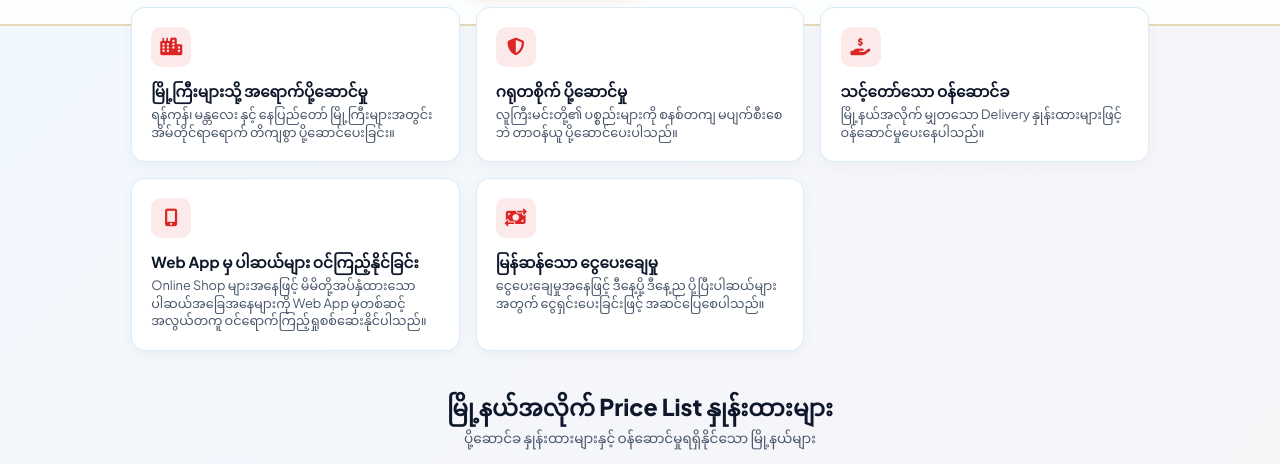
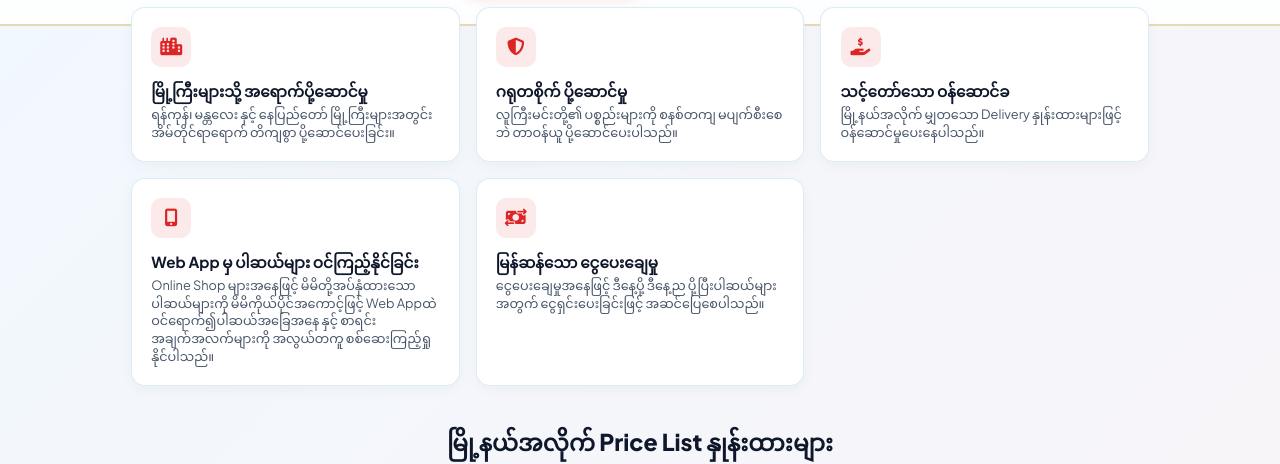
Before and after one commit to nyein16/Easy-Go-, a plain HTML site: page index.html in a window 1280 px wide. Shown: the part 326-790 px from the top of the page. Drawn offline with Linux system fonts and the light colour scheme; a web font is replaced by a local one.

Commit message:
Add files via upload

```diff
--- a/index.html
+++ b/index.html
@@ -438,7 +438,7 @@
           <i class="fa-solid fa-mobile-screen-button"></i>
         </div>
         <h3>Web App မှ ပါဆယ်များ ဝင်ကြည့်နိုင်ခြင်း</h3>
-        <p>Online Shop များအနေဖြင့် မိမိတို့အပ်နှံထားသော ပါဆယ်အခြေအနေများကို Web App မှတစ်ဆင့် အလွယ်တကူ ဝင်ရောက်ကြည့်ရှုစစ်ဆေးနိုင်ပါသည်။</p>
+        <p>Online Shop များအနေဖြင့် မိမိတို့အပ်နှံထားသော ပါဆယ်များကို မိမိကိုယ်ပိုင်အကောင့်ဖြင့် Web Appထဲ ဝင်ရောက်၍ပါဆယ်အခြေအနေ နှင့် စာရင်းအချက်အလက်များကို အလွယ်တကူ စစ်ဆေးကြည့်ရှုနိုင်ပါသည်။</p>
       </div>
 
       <div class="feature-card">
```
